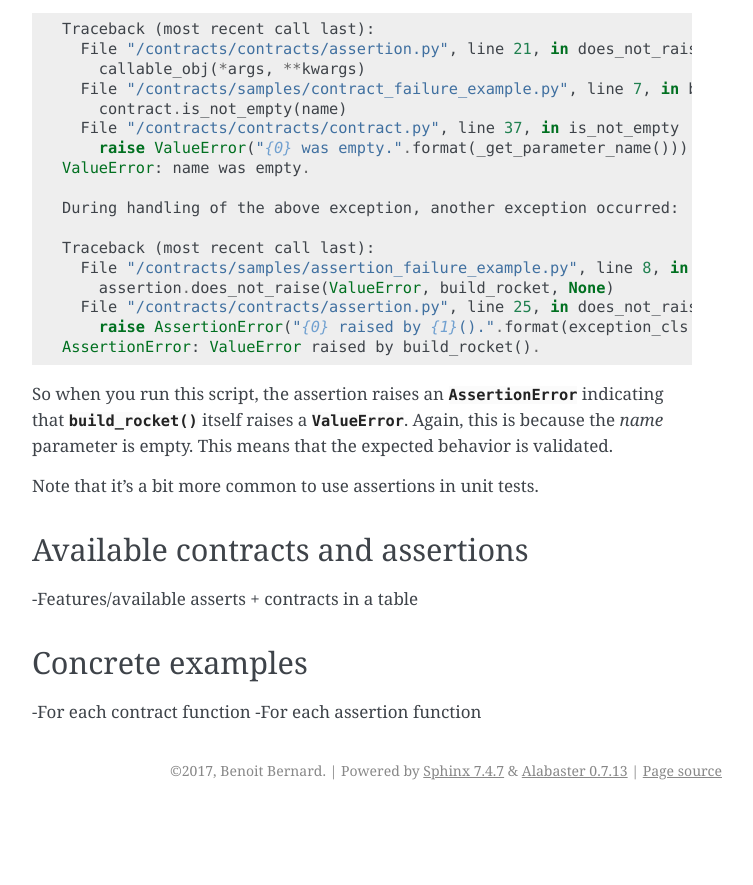
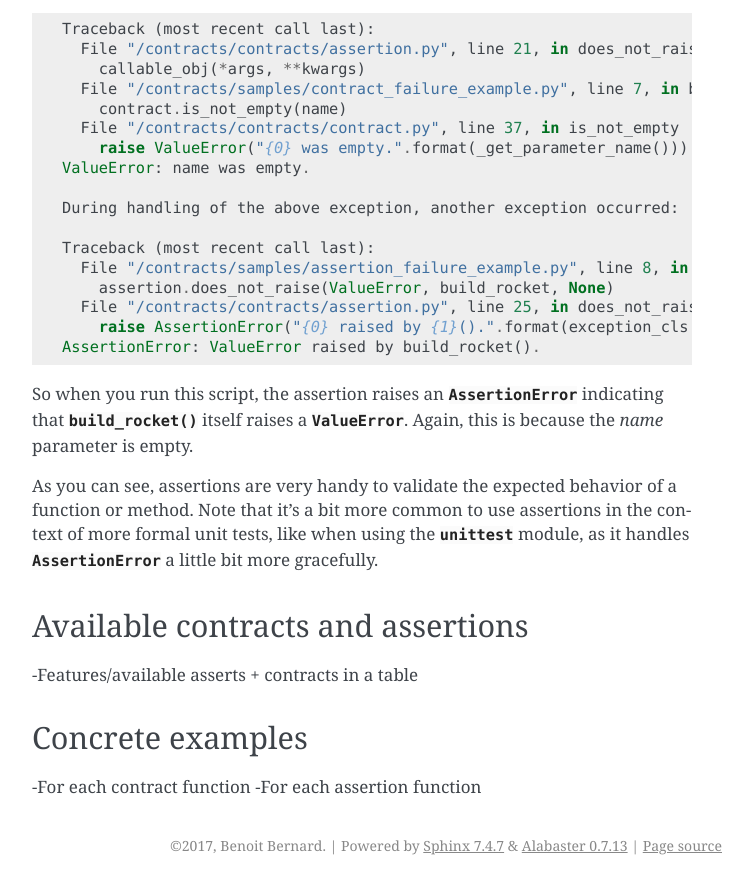
Before and after one commit to mbenbernard/contracts, a Sphinx documentation site: the page built from docs/source/usage.rst, in a window 1280 px wide and 900 px high, scrolled down 1466 px, cut to the strip 15-900 px from the top of the window. Shown: the whole strip, without its empty margins (388-1141 px from the left). Built offline with Sphinx 7.4.7, drawn with Linux system fonts in a browser that asks for light colours; before the commit the page ends 2291 px from its top, so only the background shows below that.

Commit message:
* Minor modifs in usage.rst

```diff
--- a/docs/source/usage.rst
+++ b/docs/source/usage.rst
@@ -93,9 +93,11 @@ Now, here's a concrete example of what happens when an assertion fails:
 
 So when you run this script, the assertion raises an :class:`AssertionError` indicating that
 :func:`~samples.contract_failure_example.build_rocket` itself raises a :class:`ValueError`. Again, this is because the
-`name` parameter is empty. This means that the expected behavior is validated.
+`name` parameter is empty.
 
-Note that it's a bit more common to use assertions in unit tests.
+As you can see, assertions are very handy to validate the expected behavior of a function or method. Note that it's a
+bit more common to use assertions in the context of more formal unit tests, like when using the :mod:`~unittest` module,
+as it handles :class:`AssertionError` a little bit more gracefully.
 
 Available contracts and assertions
 ----------------------------------
```
